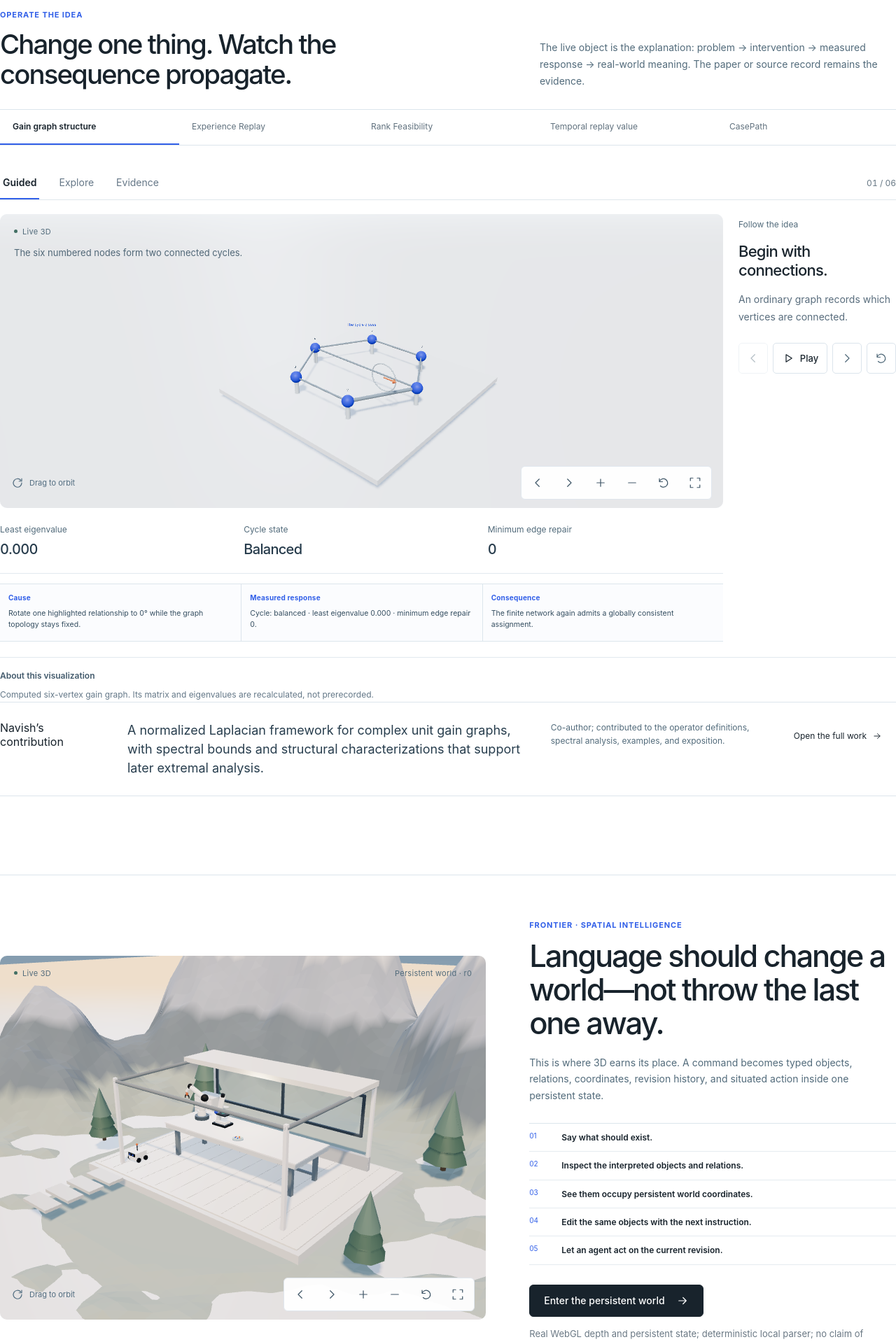
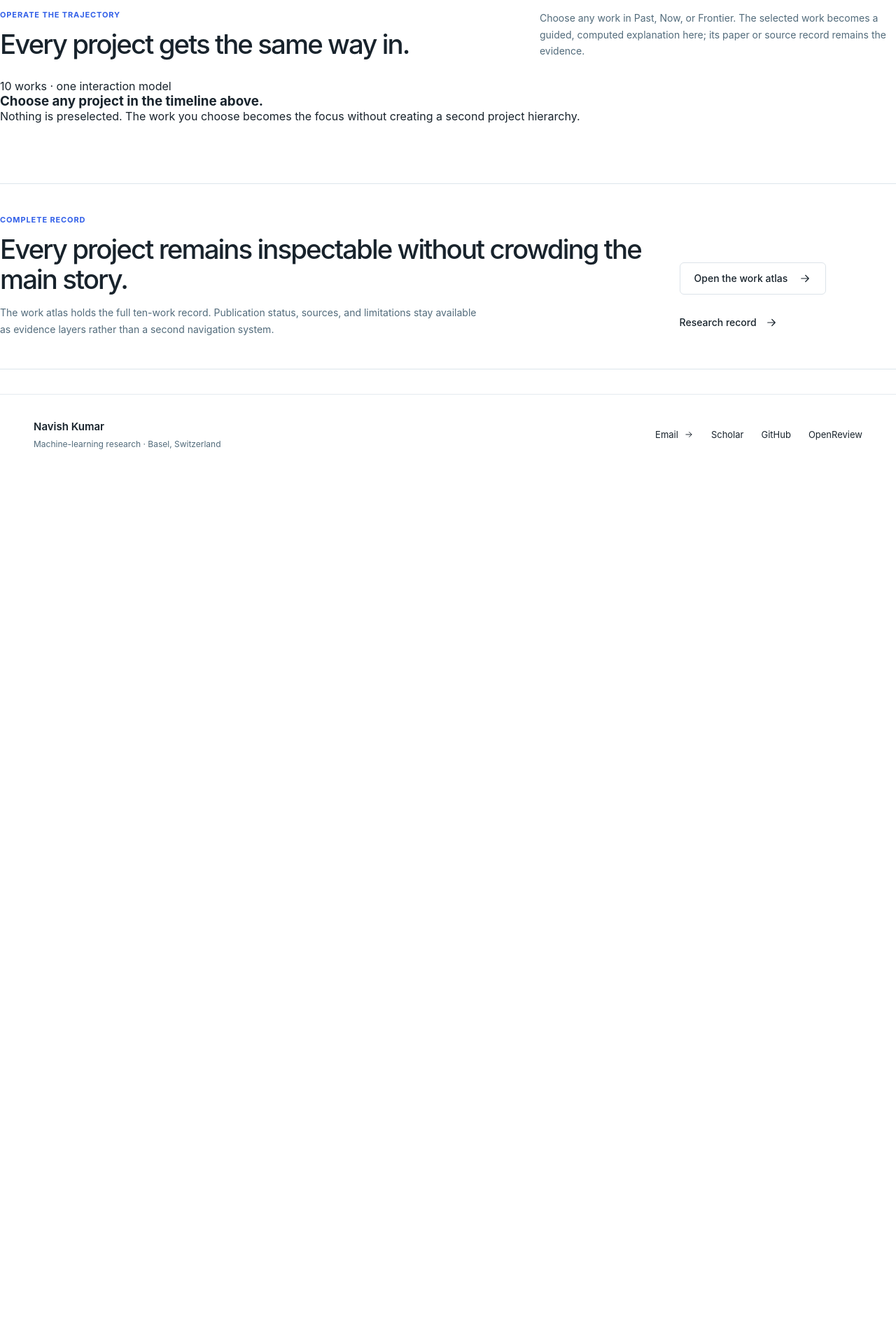
Before and after one commit to KumarNavish/KumarNavish.github.io, a React (Vite) app in the folder immersive/: page / in a window 1280 px wide. Shown: the part 800-2718 px from the top of the page at 70% size. After the commit the page ends 1484 px from the top, so only its background shows below. Built offline with nearby package versions, Linux system fonts and the light colour scheme.

Commit message:
feat(portfolio): make the full timeline the homepage work selector

```diff
--- a/immersive/src/HomePage.tsx
+++ b/immersive/src/HomePage.tsx
@@ -4,27 +4,31 @@ import { SceneStage, useReducedMotion } from "./components/SceneStage";
 import { ScientificPanel } from "./components/ScientificPanel";
 import { CanonicalTimeline } from "./components/ResearchStoryBlocks";
 import { Icon } from "./components/Icon";
-import { EXHIBITS } from "./data/exhibits";
-import { initialWorld } from "./engine/world";
+import { EXHIBITS, PERIOD_NAMES, statusLabel } from "./data/exhibits";
+import { applyCommand, initialWorld } from "./engine/world";
 import type { SceneConfig } from "./engine/renderer";
 
-const PROOF_IDS = [
-  "normalized-gain-laplacians",
-  "experience-replay-optimization",
-  "rank-feasibility",
-  "ticlm-replay-value",
-  "casepath",
-];
-
 export function HomePage() {
-  const [proofId, setProofId] = useState(PROOF_IDS[0]);
-  const proof = EXHIBITS.find((e) => e.work.id === proofId)!;
+  const [activeId, setActiveId] = useState("");
+  const [world, setWorld] = useState(initialWorld);
+  const active = EXHIBITS.find((e) => e.work.id === activeId);
   const reduced = useReducedMotion();
-  const world = useMemo(initialWorld, []);
   const worldConfig = useMemo<SceneConfig>(
-    () => ({ kind: "world", step: 0, value: 0, world, reduced }),
+    () => ({ kind: "world", step: world.revision, value: 0, world, reduced }),
     [world, reduced],
   );
+
+  const selectWork = (id: string) => {
+    setActiveId(id);
+    requestAnimationFrame(() =>
+      document.getElementById("home-work-explanation")?.scrollIntoView({
+        behavior: reduced ? "auto" : "smooth",
+        block: "start",
+      }),
+    );
+  };
+  const editWorld = (text: string) =>
+    setWorld((current) => applyCommand(current, text).world);
 
   return (
     <main id="main" className="home-page comprehension-home clarity-home">
@@ -55,82 +59,91 @@ export function HomePage() {
           </div>
         </div>
 
-        <div className="hero-trajectory" aria-label="Complete research trajectory">
+        <div id="research-timeline" className="hero-trajectory" aria-label="Complete research trajectory">
           <header>
             <span>One evolving body of work</span>
-            <p>Every project has a temporal position. Nothing else becomes a competing architecture.</p>
+            <p>Select any project. Its explanation opens in the same place below.</p>
           </header>
-          <CanonicalTimeline />
+          <CanonicalTimeline selected={activeId} onSelect={selectWork} />
         </div>
       </section>
 
       <section className="home-proof section-width" aria-labelledby="proof-heading">
         <header className="proof-heading">
           <div>
-            <span className="section-label">Operate the idea</span>
-            <h2 id="proof-heading">Change one thing. Watch the consequence propagate.</h2>
+            <span className="section-label">Operate the trajectory</span>
+            <h2 id="proof-heading">Every project gets the same way in.</h2>
           </div>
           <p>
-            The live object is the explanation: problem → intervention → measured response → real-world meaning. The paper or source record remains the evidence.
+            Choose any work in Past, Now, or Frontier. The selected work becomes a guided, computed explanation here; its paper or source record remains the evidence.
           </p>
         </header>
 
-        <div className="proof-selector" role="tablist" aria-label="Choose a defining research explanation">
-          {PROOF_IDS.map((id) => {
-            const exhibit = EXHIBITS.find((item) => item.work.id === id)!;
-            return (
-              <button
-                key={id}
-                role="tab"
-                aria-selected={proofId === id}
-                onClick={() => setProofId(id)}
-              >
-                {exhibit.name}
-              </button>
-            );
-          })}
+        <div id="home-work-explanation" className="home-work-explanation" aria-live="polite">
+          {!active ? (
+            <div className="home-selection-prompt">
+              <span>10 works · one interaction model</span>
+              <h3>Choose any project in the timeline above.</h3>
+              <p>
+                Nothing is preselected. The work you choose becomes the focus without creating a second project hierarchy.
+              </p>
             </div>
+          ) : (
+            <div className="proof-stage home-selected-work" key={active.work.id}>
+              <header className="selected-work-intro">
+                <div>
+                  <span>
+                    {PERIOD_NAMES[active.work.period]} · {active.work.year} · {statusLabel(active.work)}
+                  </span>
+                  <h3>{active.name}</h3>
+                </div>
+                <p>{active.question}</p>
+                <a href="#research-timeline">Choose another work</a>
+              </header>
 
-        <div className="proof-stage" key={proof.work.id}>
-          <ScientificPanel exhibit={proof} compact />
+              {active.work.id === "spatial-intelligence" ? (
+                <div className="home-selected-spatial">
+                  <SceneStage
+                    config={worldConfig}
+                    description="A persistent three-dimensional mountain laboratory whose existing objects survive later instructions."
+                    quiet
+                  />
+                  <div className="home-spatial-controls" aria-label="Edit the persistent example world">
+                    <button type="button" onClick={() => editWorld("Move the microscope beside the window.")}>Move the microscope</button>
+                    <button type="button" onClick={() => editWorld("Add a second sample beside the microscope.")}>Add a sample</button>
+                    <button type="button" onClick={() => editWorld("Make it night.")}>Make it night</button>
+                    <button type="button" onClick={() => setWorld(initialWorld())}>Reset world</button>
+                    <span>{world.objects.length} objects · revision {world.revision}</span>
+                  </div>
+                  <section className="mechanism-pulse" aria-label="Live causal explanation">
+                    <article>
+                      <span>Cause</span>
+                      <p>{world.history.at(-1)?.text ?? "Start from one typed world with stable object identities."}</p>
+                    </article>
+                    <article>
+                      <span>Measured response</span>
+                      <p>{world.objects.length} objects remain in world state · revision {world.revision} · lighting {world.time}.</p>
+                    </article>
+                    <article>
+                      <span>Consequence</span>
+                      <p>Later instructions modify the current world instead of replacing the previous scene with an unrelated one.</p>
+                    </article>
+                  </section>
+                </div>
+              ) : (
+                <ScientificPanel exhibit={active} compact />
+              )}
+
               <div className="proof-contribution">
                 <span>Navish’s contribution</span>
-            <p>{proof.work.contribution}</p>
-            <small>{proof.work.role}</small>
-            <Link href={proof.work.route}>
+                <p>{active.work.contribution}</p>
+                <small>{active.work.role}</small>
+                <Link href={active.work.route}>
                   Open the full work <Icon name="arrow" size={14} />
                 </Link>
               </div>
             </div>
-      </section>
-
-      <section className="home-spatial section-width" aria-labelledby="spatial-heading">
-        <div className="home-spatial-stage">
-          <SceneStage
-            config={worldConfig}
-            description="A persistent three-dimensional mountain laboratory. The same objects survive the next instruction."
-            quiet
-          />
-        </div>
-        <div className="home-spatial-copy">
-          <span className="section-label">Frontier · spatial intelligence</span>
-          <h2 id="spatial-heading">Language should change a world—not throw the last one away.</h2>
-          <p>
-            This is where 3D earns its place. A command becomes typed objects, relations, coordinates, revision history, and situated action inside one persistent state.
-          </p>
-          <ol className="spatial-causal-chain" aria-label="Language to persistent world sequence">
-            <li><span>01</span><strong>Say what should exist.</strong></li>
-            <li><span>02</span><strong>Inspect the interpreted objects and relations.</strong></li>
-            <li><span>03</span><strong>See them occupy persistent world coordinates.</strong></li>
-            <li><span>04</span><strong>Edit the same objects with the next instruction.</strong></li>
-            <li><span>05</span><strong>Let an agent act on the current revision.</strong></li>
-          </ol>
-          <Link className="button" href="/frontier/spatial-intelligence">
-            Enter the persistent world <Icon name="arrow" />
-          </Link>
-          <p className="small">
-            Real WebGL depth and persistent state; deterministic local parser; no claim of unrestricted scene generation or learned embodiment.
-          </p>
+          )}
         </div>
       </section>
 
```
Lines whose indentation alone changed are shown as unchanged.
